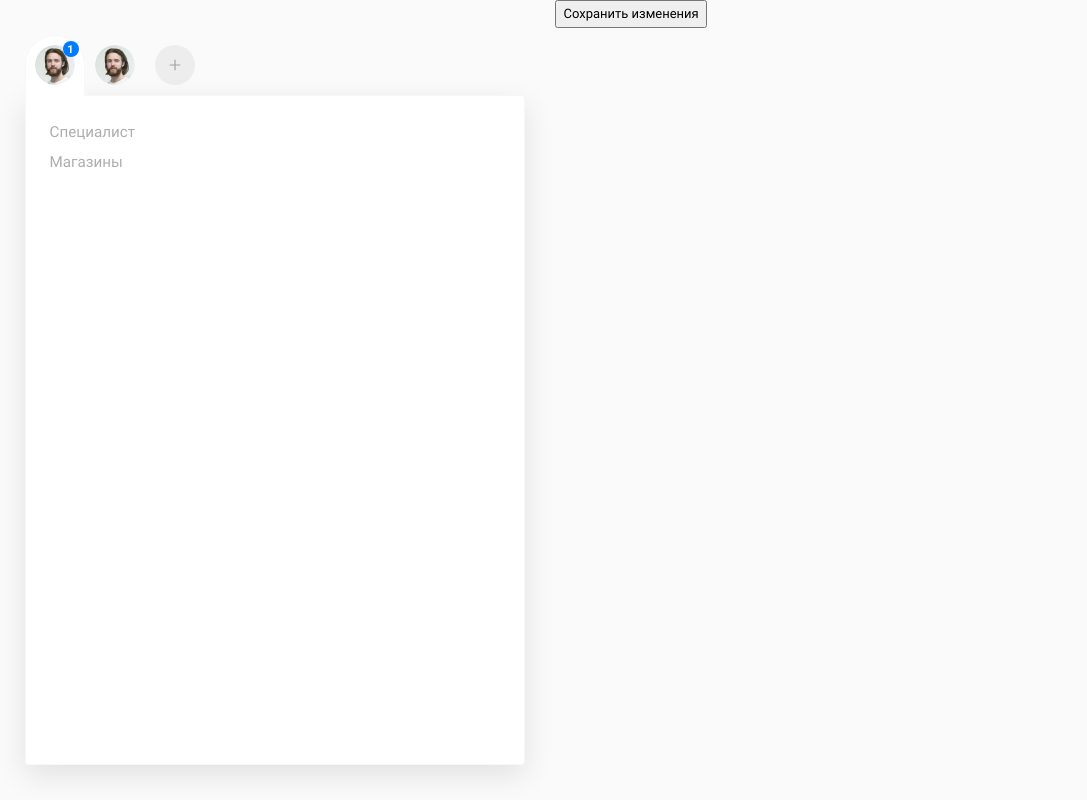
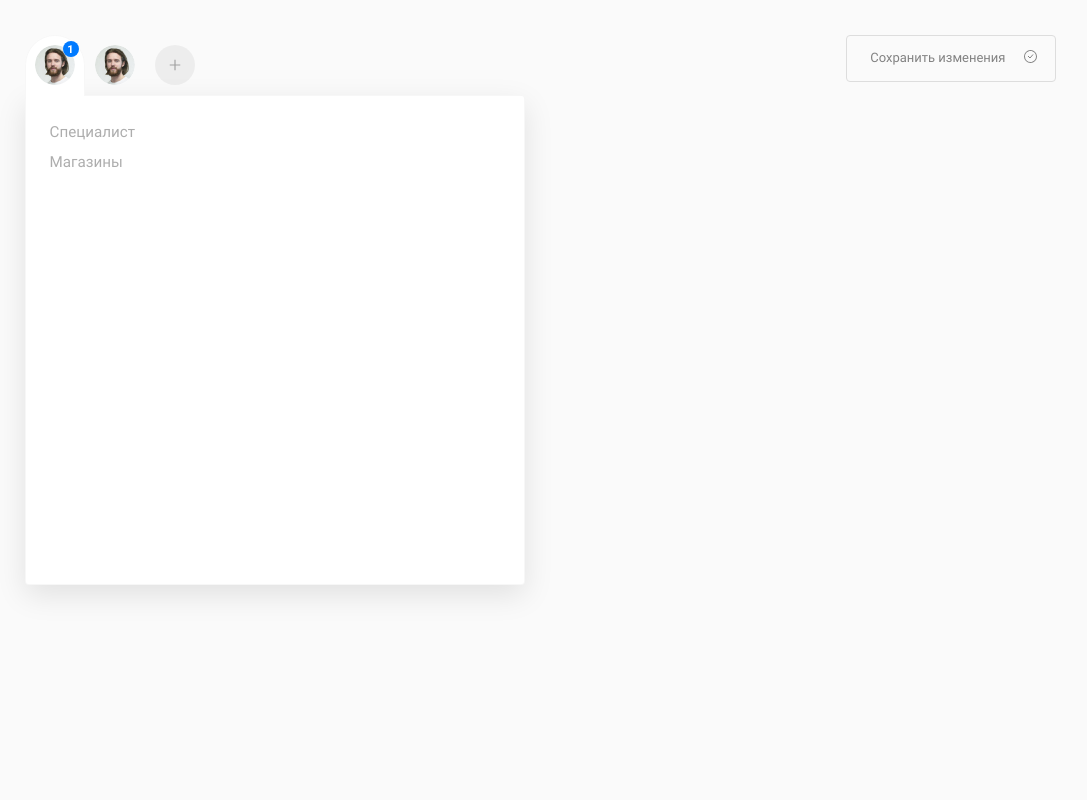
Before and after one commit to Yoona8/superbrands-test, an Angular app: page / in a window 1280 px wide. Shown: the whole page, without its empty margins (100-1187 px from the left). Built offline with nearby package versions, Linux system fonts and the light colour scheme.

Commit message:
Add компонент кнопки сохранения изменений

```diff
--- a/src/app/app.component.css
+++ b/src/app/app.component.css
@@ -4,7 +4,7 @@
     min-width: 1031px;
     max-width: 1031px;
     margin: 0 auto;
-    padding: 0 20px;
+    padding: 35px 20px;
 }
 
 .managers {
@@ -16,3 +16,7 @@
     flex-shrink: 0;
     width: 48.5%;
 }
+
+.save {
+    text-align: right;
+}
--- a/src/app/app.component.html
+++ b/src/app/app.component.html
@@ -6,7 +6,7 @@
         <path d="M5.417.75v4.667H.75v1.166h4.667v4.667h1.166V6.583h4.667V5.417H6.583V.75H5.417z" fill="#000" fill-opacity=".32"/>
     </symbol>
     <symbol id="i-check-circle" viewBox="0 0 16 16">
-        <path d="M7.5 1A6.51 6.51 0 001 7.5 6.51 6.51 0 007.5 14 6.51 6.51 0 0014 7.5 6.51 6.51 0 007.5 1zm0 1C10.543 2 13 4.457 13 7.5S10.543 13 7.5 13A5.493 5.493 0 012 7.5C2 4.457 4.457 2 7.5 2z" fill="#828282"/><path d="M5 7l2 2 3-3.5" stroke="#828282"/>
+        <path d="M7.5 1A6.51 6.51 0 001 7.5 6.51 6.51 0 007.5 14 6.51 6.51 0 0014 7.5 6.51 6.51 0 007.5 1zm0 1C10.543 2 13 4.457 13 7.5S10.543 13 7.5 13A5.493 5.493 0 012 7.5C2 4.457 4.457 2 7.5 2z" fill="currentColor"/><path d="M5 7l2 2 3-3.5" stroke="currentColor"/>
     </symbol>
 </svg>
 
@@ -15,6 +15,8 @@
         <app-managers></app-managers>
     </div>
     <div class="shops">
-        <button class="button button--check" type="button">Сохранить изменения</button>
+        <div class="save">
+            <app-button-check></app-button-check>
+        </div>
     </div>
 </main>
--- a/src/app/app.module.ts
+++ b/src/app/app.module.ts
@@ -4,12 +4,14 @@ import { NgModule } from '@angular/core';
 import { AppComponent } from './app.component';
 import { ManagersComponent } from './components/managers/managers.component';
 import { ButtonAddComponent } from './components/shared/button-add/button-add.component';
+import { ButtonCheckComponent } from './components/shared/button-check/button-check.component';
 
 @NgModule({
     declarations: [
         AppComponent,
         ManagersComponent,
-        ButtonAddComponent
+        ButtonAddComponent,
+        ButtonCheckComponent
     ],
     imports: [
         BrowserModule
--- a/src/app/components/managers/managers.component.css
+++ b/src/app/components/managers/managers.component.css
@@ -1,8 +1,6 @@
 .managers {
     display: flex;
     flex-direction: column;
-    height: calc(100vh - 35px * 2);
-    padding: 35px 0;
 }
 
 nav {
@@ -82,6 +80,7 @@ nav {
 
 .board {
     flex-grow: 1;
+    min-height: 440px;
     padding: 24px;
     background-color: #ffffff;
     border: 1px solid rgba(0, 0, 0, 0.03);
--- /dev/null
+++ b/src/app/components/shared/button-check/button-check.component.css
@@ -0,0 +1,26 @@
+.button-check {
+    position: relative;
+    display: inline-block;
+    margin: 0;
+    padding: 11px 49px 12px 23px;
+    color: #828282;
+    background-color: transparent;
+    border: 1px solid #dddddd;
+    border-radius: 4px;
+    transition: 0.2s ease-in-out;
+}
+
+.button-check:hover,
+.button-check:focus {
+    color: #333333;
+    border-color: #dadada;
+}
+
+svg {
+    position: absolute;
+    top: 50%;
+    right: 16px;
+    width: 16px;
+    height: 16px;
+    margin-top: -10px;
+}
--- /dev/null
+++ b/src/app/components/shared/button-check/button-check.component.html
@@ -0,0 +1,6 @@
+<button class="button-check" type="button">
+    Сохранить изменения
+    <svg width="16" height="16" fill="none">
+        <use xlink:href="#i-check-circle"></use>
+    </svg>
+</button>
```
Also changed, not shown: src/app/components/shared/button-check/button-check.component.ts (added, +10 -0 lines).
